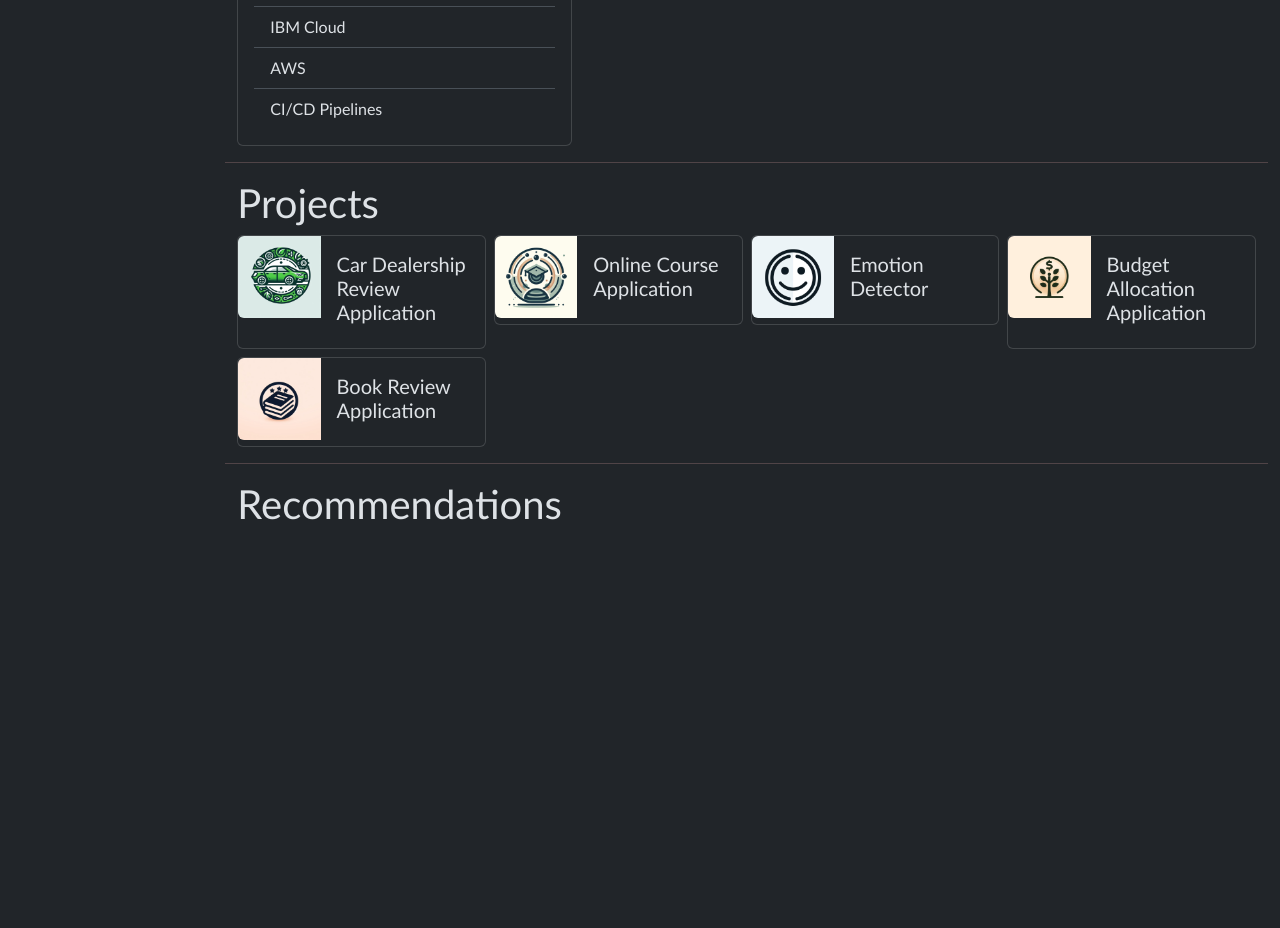
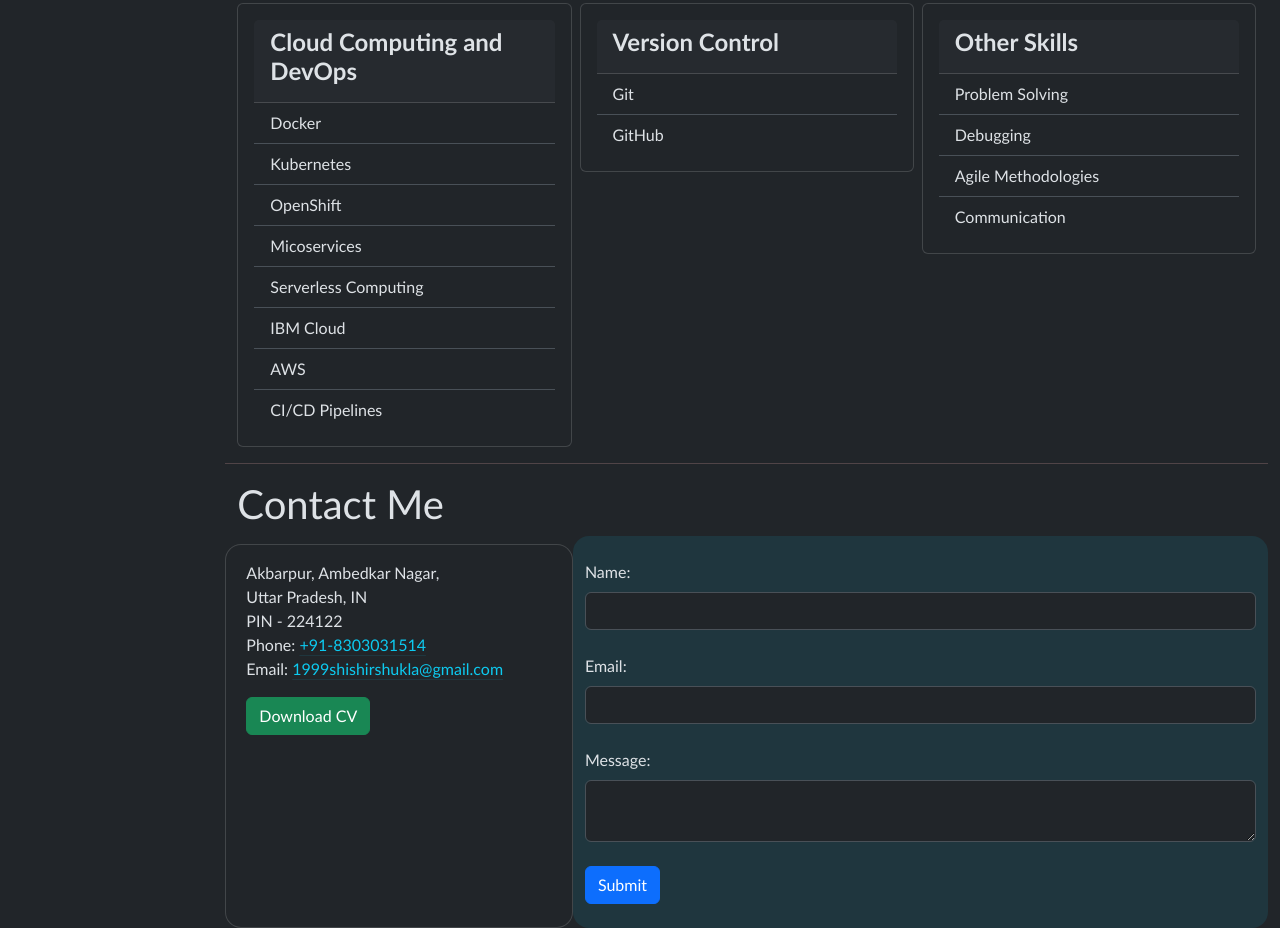
Before and after one commit to Cruz-Rider/Shishir_Shukla-Portfolio-Website, a plain HTML site: page index.html in a window 1280 px wide. Shown: the part 1231-2159 px from the top of the page. Before the commit the page ends 1767 px from the top, so only its background shows below. Drawn offline with nearby package versions, Linux system fonts and the light colour scheme.

Commit message:
Add Contact

```diff
--- a/index.html
+++ b/index.html
@@ -15,7 +15,6 @@
       <button type="button" class="btn d-md-none" id="toggleSidebar">
         <i class="material-symbols-outlined">menu</i>
       </button>
-
     </nav>
     <div class="row">
       <!--Side Bar-->
@@ -104,7 +103,91 @@
 
           <hr class="h-color">
 
-          <!--Skills-->
+            <!--Projects-->
+            <div class="container-fluid" id="projects">
+              <h1>Projects</h1>
+              <div class="row row-cols-2 row-cols-sm-3 row-cols-md-4 g-2">
+                <div class="col">
+                  <div class="card">
+                    <div class="row g-0">
+                      <div class="col-md-4">
+                        <img src="Media/car_dealership.jpeg" class="img-fluid rounded-start" alt="car_dealership_review_app">
+                      </div>
+                      <div class="col-md-8">
+                        <div class="card-body">
+                          <h5 class="card-title">Car Dealership Review Application</h5>
+                          <p class="card-text"></p>
+                        </div>
+                      </div>
+                    </div>
+                  </div>
+                </div>
+                <div class="col">
+                  <div class="card">
+                    <div class="row g-0">
+                      <div class="col-md-4">
+                        <img src="Media/online_course.jpeg" class="img-fluid rounded-start" alt="car_dealership_review_app">
+                      </div>
+                      <div class="col-md-8">
+                        <div class="card-body">
+                          <h5 class="card-title">Online Course Application</h5>
+                          <p class="card-text"></p>
+                        </div>
+                      </div>
+                    </div>
+                  </div>
+                </div>
+                <div class="col">
+                  <div class="card">
+                    <div class="row g-0">
+                      <div class="col-md-4">
+                        <img src="Media/emotion_detect.jpeg" class="img-fluid rounded-start" alt="car_dealership_review_app">
+                      </div>
+                      <div class="col-md-8">
+                        <div class="card-body">
+                          <h5 class="card-title">Emotion Detector</h5>
+                          <p class="card-text"></p>
+                        </div>
+                      </div>
+                    </div>
+                  </div>
+                </div>
+                <div class="col">
+                  <div class="card">
+                    <div class="row g-0">
+                      <div class="col-md-4">
+                        <img src="Media/budget_alloc.jpeg" class="img-fluid rounded-start" alt="car_dealership_review_app">
+                      </div>
+                      <div class="col-md-8">
+                        <div class="card-body">
+                          <h5 class="card-title">Budget Allocation Application</h5>
+                          <p class="card-text"></p>
+                        </div>
+                      </div>
+                    </div>
+                  </div>
+                </div>
+                <div class="col">
+                  <div class="card">
+                    <div class="row g-0">
+                      <div class="col-md-4">
+                        <img src="Media/book_review.jpeg" class="img-fluid rounded-start" alt="car_dealership_review_app">
+                      </div>
+                      <div class="col-md-8">
+                        <div class="card-body">
+                          <h5 class="card-title">Book Review Application</h5>
+                          <p class="card-text"></p>
+                        </div>
+                      </div>
+                    </div>
+                  </div>
+                </div>
+              </div>
+            </div>
+
+          <hr class="h-color">
+
+            <!--Skills-->
           <div class="container-fluid" id="skills">
             <h1>Skills</h1>
             <div class="row row-cols-1 row-cols-sm-2 row-cols-md-3 g-2">
@@ -195,98 +278,45 @@
             </div>
           </div>
 
-            <hr class="h-color">
+          <hr class="h-color">
 
-            <!--Projects-->
-            <div class="container-fluid" id="projects">
-              <h1>Projects</h1>
-              <div class="row row-cols-2 row-cols-sm-3 row-cols-md-4 g-2">
-                <div class="col">
-                  <div class="card">
-                    <div class="row g-0">
-                      <div class="col-md-4">
-                        <img src="Media/car_dealership.jpeg" class="img-fluid rounded-start" alt="car_dealership_review_app">
-                      </div>
-                      <div class="col-md-8">
-                        <div class="card-body">
-                          <h5 class="card-title">Car Dealership Review Application</h5>
-                          <p class="card-text"></p>
-                        </div>
-                      </div>
-                    </div>
+          <!--Contact-->
+          <div class="container-fluid" id="recommendations">
+              <h1>Contact Me</h1>
+              <div class="row">
+                <div class="col-4 card rounded-4 g-2">
+                  <div class="card-body">
+                    <Address>
+                      Akbarpur, Ambedkar Nagar,
+                      <br>Uttar Pradesh, IN
+                      <br>PIN - 224122
+                      <br>Phone: <a href="tel:+918303031514" class="link-info link-offset-2 link-underline-opacity-10 link-underline-opacity-100-hover">+91-8303031514</a>
+                      <br>Email: <a href="mailto:1999shishirshukla@gmail.com" class="link-info link-offset-2 link-underline-opacity-10 link-underline-opacity-100-hover">1999shishirshukla@gmail.com</a>
+                    </Address>
+                    <a href="Media/Shishir Shukla -Resume.pdf" download="Shishir Shukla -Resume.pdf" class="btn btn-success">Download CV</a>
                   </div>
                 </div>
-                <div class="col">
-                  <div class="card">
-                    <div class="row g-0">
-                      <div class="col-md-4">
-                        <img src="Media/online_course.jpeg" class="img-fluid rounded-start" alt="car_dealership_review_app">
-                      </div>
-                      <div class="col-md-8">
-                        <div class="card-body">
-                          <h5 class="card-title">Online Course Application</h5>
-                          <p class="card-text"></p>
-                        </div>
-                      </div>
+                <div class="col-8 bg-info border-info bg-opacity-10 rounded-4">
+                  <form>
+                    <div class="mb-4 mt-4">
+                      <label for="name" class="form-label">Name:</label>
+                      <input type="text" id="name" class="form-control" required>
                     </div>
-                  </div>
-                </div>
-                <div class="col">
-                  <div class="card">
-                    <div class="row g-0">
-                      <div class="col-md-4">
-                        <img src="Media/emotion_detect.jpeg" class="img-fluid rounded-start" alt="car_dealership_review_app">
-                      </div>
-                      <div class="col-md-8">
-                        <div class="card-body">
-                          <h5 class="card-title">Emotion Detector</h5>
-                          <p class="card-text"></p>
-                        </div>
-                      </div>
+                    <div class="mb-4">
+                      <label for="email" class="form-label">Email:</label>
+                      <input type="email" id="email" class="form-control" required>
                     </div>
-                  </div>
-                </div>
-                <div class="col">
-                  <div class="card">
-                    <div class="row g-0">
-                      <div class="col-md-4">
-                        <img src="Media/budget_alloc.jpeg" class="img-fluid rounded-start" alt="car_dealership_review_app">
-                      </div>
-                      <div class="col-md-8">
-                        <div class="card-body">
-                          <h5 class="card-title">Budget Allocation Application</h5>
-                          <p class="card-text"></p>
-                        </div>
-                      </div>
+                    <div class="mb-4">
+                      <label for="message" class="form-label">Message:</label>
+                      <textarea id="message" class="form-control" required></textarea>
                     </div>
-                  </div>
-                </div>
-                <div class="col">
-                  <div class="card">
-                    <div class="row g-0">
-                      <div class="col-md-4">
-                        <img src="Media/book_review.jpeg" class="img-fluid rounded-start" alt="car_dealership_review_app">
-                      </div>
-                      <div class="col-md-8">
-                        <div class="card-body">
-                          <h5 class="card-title">Book Review Application</h5>
-                          <p class="card-text"></p>
-                        </div>
-                      </div>
-                    </div>
-                  </div>
+                    <button type="submit" class="btn btn-primary mb-4">Submit</button>
+                  </form>
                 </div>
               </div>
-            </div>
+          </div>
 
-            <hr class="h-color">
-
-            <!--Recommendations-->
-            <div class="container-fluid" id="recommendations">
-              <h1>Recommendations</h1>
-            </div>
-
-          </div>
+        </div>
     </div>
 
     <script src="https://cdn.jsdelivr.net/npm/@popperjs/core@2.11.8/dist/umd/popper.min.js" integrity="sha384-I7E8VVD/ismYTF4hNIPjVp/Zjvgyol6VFvRkX/vR+Vc4jQkC+hVqc2pM8ODewa9r" crossorigin="anonymous"></script>
```
Also changed, not shown: 1 other file.
